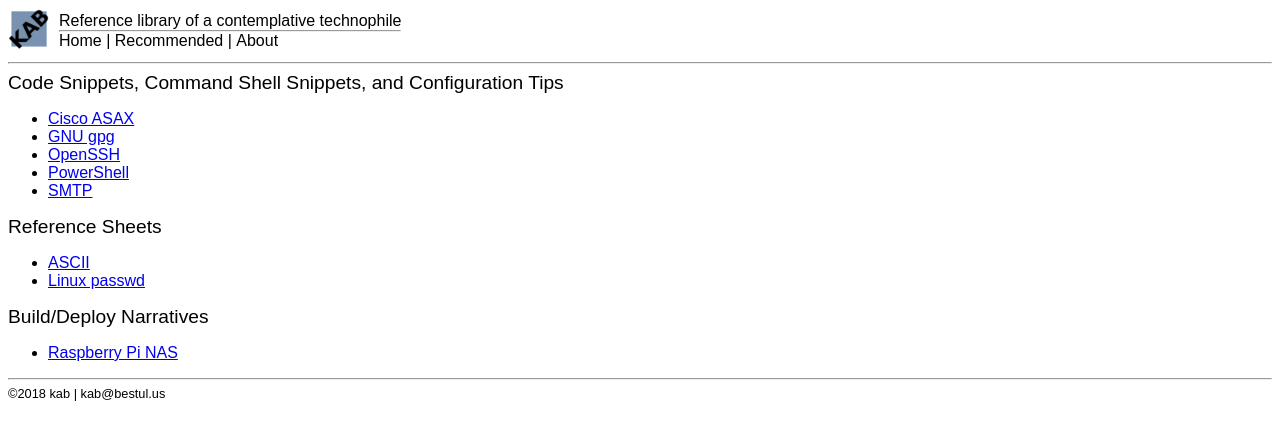
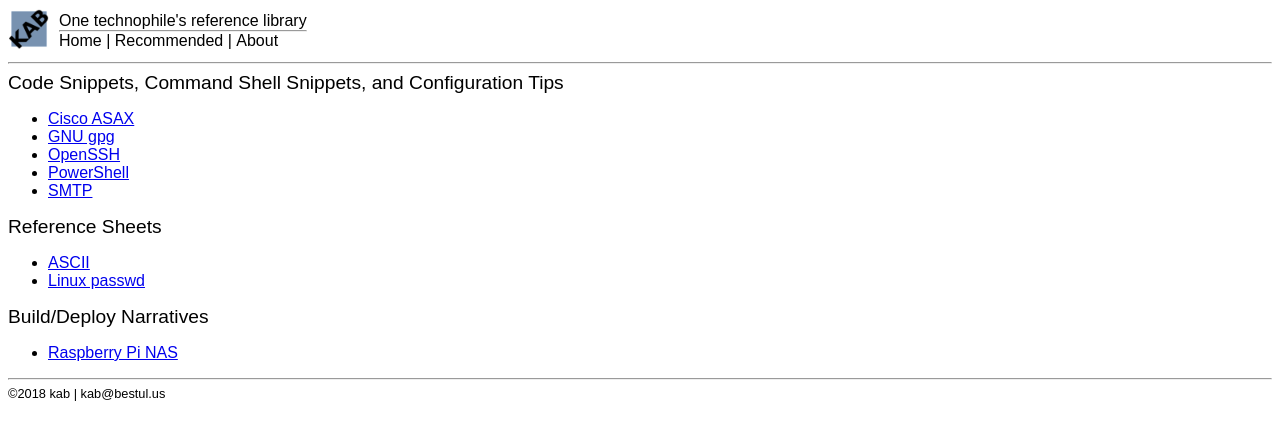
Before and after one commit to kabtech/kab, a Jekyll site: the page built from index.md, in a window 1280 px wide. Shown: the top 440 px of the page. Built offline with Jekyll 4.4.1, drawn with Linux system fonts in a browser that asks for light colours.

Commit message:
Update _config.yml

```diff
--- a/_config.yml
+++ b/_config.yml
@@ -1,6 +1,6 @@
 # Site settings
 title: kab
-tagline: "Reference library of a contemplative technophile"
+tagline: "One technophile's reference library"
 url: "http://kab.bestul.us/" # The base hostname & protocol for your site. Use it if you need absolute URL's
 
 # Use this for production
```
